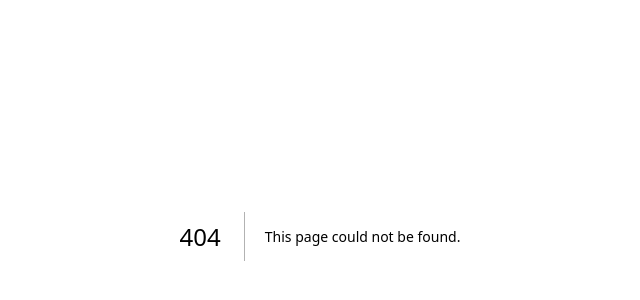
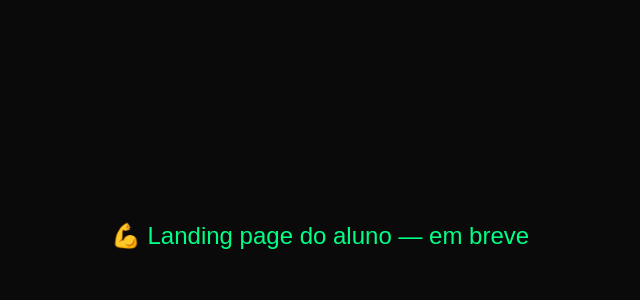
Before and after one commit to Chee-Datakhalee/GymFlow, a Next.js app: page /aluno-lp in a window 1280 px wide. Before the commit this address had no page. Shown: the part 164-464 px from the top of the page, without its empty margins (320-960 px from the left). Built offline with nearby package versions, Linux system fonts and the light colour scheme.

Commit message:
Create page.tsx

```diff
--- /dev/null
+++ b/app/aluno-lp/page.tsx
@@ -0,0 +1,7 @@
+export default function AlunoLP() {
+  return (
+    <div style={{background:'#0a0a0a',minHeight:'100vh',display:'flex',alignItems:'center',justifyContent:'center',color:'#00FF87',fontFamily:'sans-serif',fontSize:'24px'}}>
+      💪 Landing page do aluno — em breve
+    </div>
+  )
+}
```
